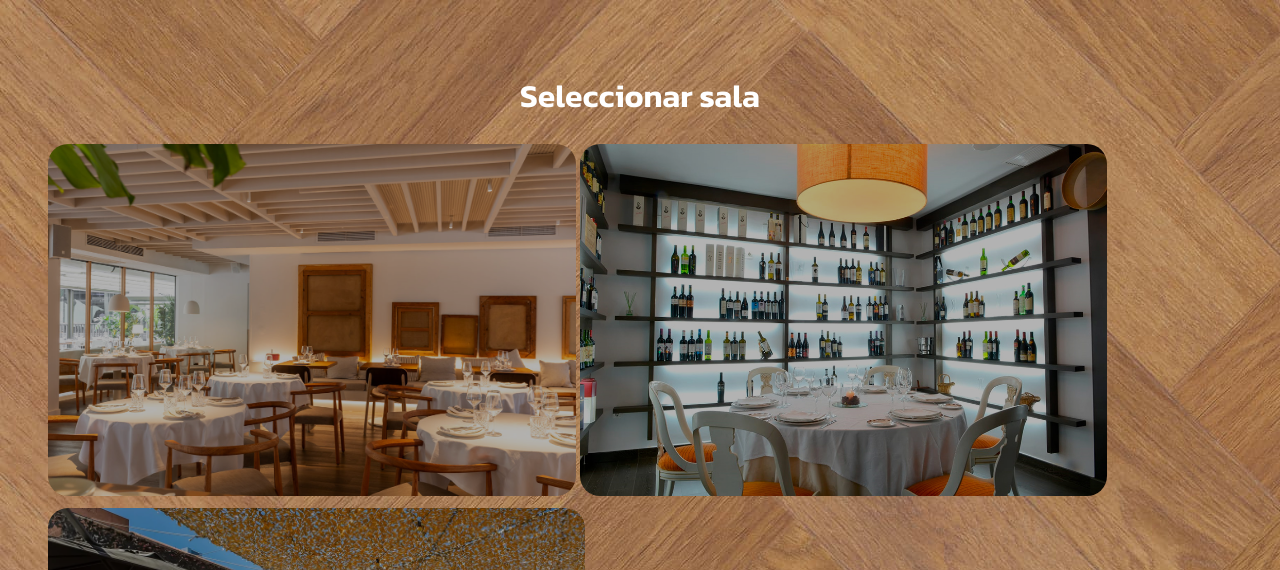
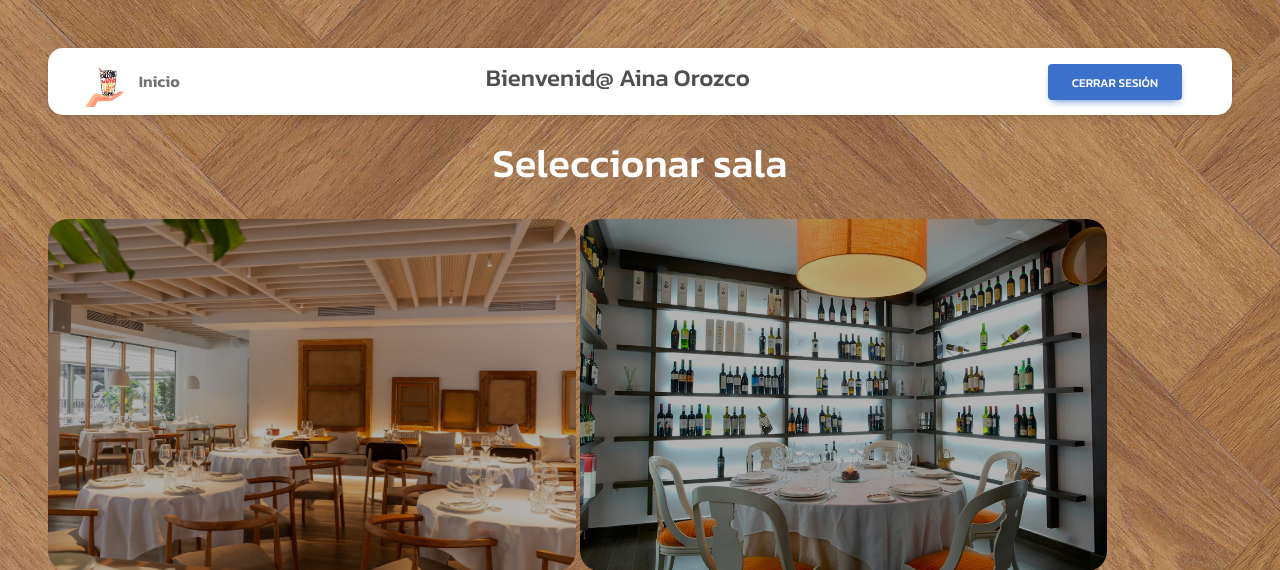
Before and after one commit to ainaorozcogonzalez/DAW2---PR01---RICK-DECKARD, a PHP site: page /Camarero/camarero_home.php in a window 1280 px wide. Shown: the top 570 px of the page. Run offline with PHP 8.4, Linux system fonts and the light colour scheme; a user stored in the database is signed in.

Commit message:
NavBar V3

```diff
--- a/Camarero/camarero_home.php
+++ b/Camarero/camarero_home.php
@@ -1,3 +1,10 @@
+<?php
+session_start();
+if (!isset($_SESSION['nombre'])) {
+    header("Location: ../index.php");
+    exit();
+}
+?>
 <!DOCTYPE html>
 <html lang="en">
 
@@ -6,9 +13,32 @@
     <meta name="viewport" content="width=device-width, initial-scale=1.0">
     <title>Manager</title>
     <link rel="stylesheet" href="../CSS/styles.css">
+    <link href="https://cdnjs.cloudflare.com/ajax/libs/mdb-ui-kit/6.0.0/mdb.min.css" rel="stylesheet">
 </head>
 
 <body id="bodyMan">
+    <nav class="navbar navbar-expand-lg navbar-light bg-body-tertiary">
+        <div class="container">
+            <a href="./manager_home.php">
+                <img id="LogoNav" src="../img/LOGO-REST.png" />
+            </a>
+            <div class="collapse navbar-collapse" id="navbarButtonsExample">
+                <ul class="navbar-nav me-auto mb-2 mb-lg-0">
+                    <li class="nav-item">
+                        <a class="nav-link" href="./manager_home.php">Inicio</a>
+                    </li>
+                </ul>
+                <div id="divSession">
+                    <h4>Bienvenid@ <?php echo htmlspecialchars($_SESSION['nombre']); ?></h4>
+                </div>
+                <div class="d-flex align-items-center">
+                    <a href="../CerrarSesion.php" class="btn btn-primary me-3">
+                        Cerrar sesión
+                    </a>
+                </div>
+            </div>
+        </div>
+    </nav>
     <div id="ocultarImg" class="">
         <div class="column-1">
             <h1 id="h1Sel">Seleccionar sala</h1>
--- a/Manager/manager_home.php
+++ b/Manager/manager_home.php
@@ -23,7 +23,7 @@ if (!isset($_SESSION['nombre'])) {
             <a href="./manager_home.php">
                 <img id="LogoNav" src="../img/LOGO-REST.png" />
             </a>
-            <div id="collapse" class="collapse navbar-collapse" id="navbarButtonsExample">
+            <div class="collapse navbar-collapse" id="navbarButtonsExample">
                 <ul class="navbar-nav me-auto mb-2 mb-lg-0">
                     <li class="nav-item">
                         <a class="nav-link" href="./manager_home.php">Inicio</a>
--- a/validaciones/validacion.php
+++ b/validaciones/validacion.php
@@ -29,7 +29,6 @@ if ($resultado && mysqli_num_rows($resultado) > 0) {
         $_SESSION['id_usuario'] = $fila['id_usuario'];
         $_SESSION['nombre'] = $_POST['nombre'];
 
-        unset($_SESSION['nombre']); // Borramos el nombre de la sesión después de un inicio de sesión exitoso
 
         // Redirigir según el tipo de usuario
         if ($fila['tipo_usuario'] === 'camarero') {
```
